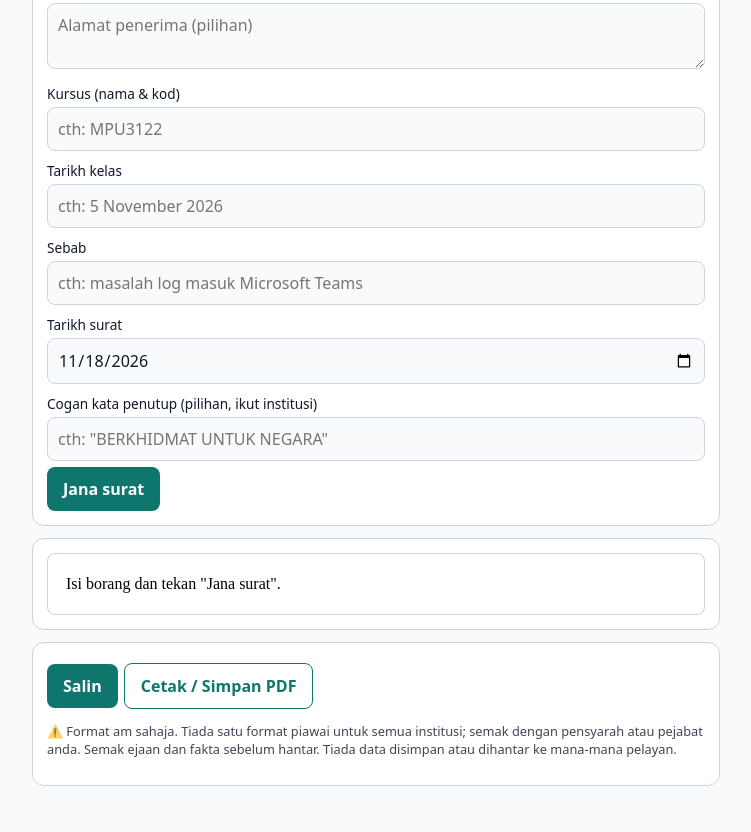
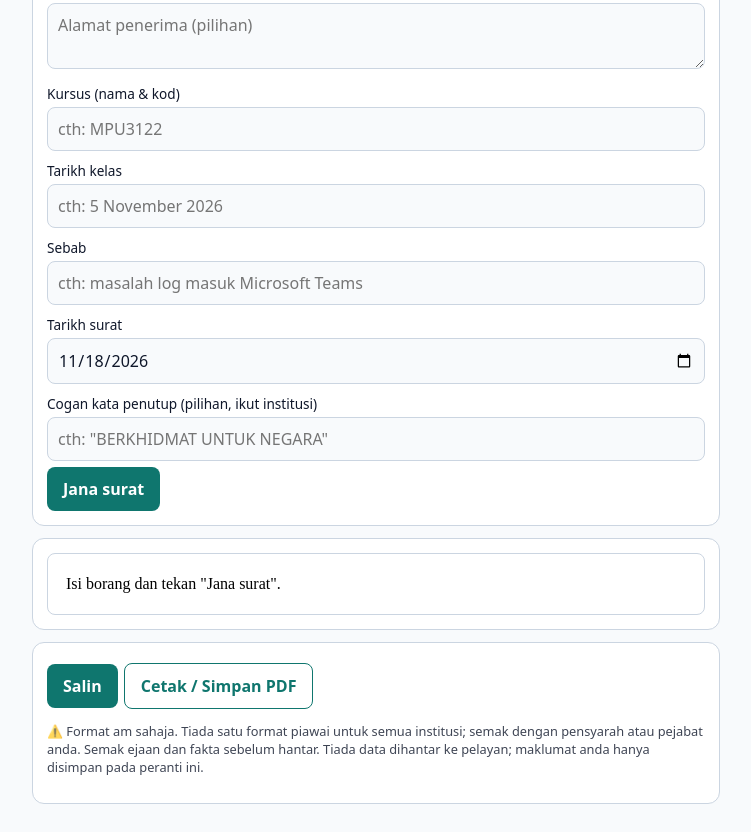
Before and after one commit to fiylim/Surat-Rasmi-MY, a plain HTML site: page index.html in a window 1280 px wide. Shown: the part 713-1545 px from the top of the page, without its empty margins (264-1015 px from the left). Drawn offline with Linux system fonts and the light colour scheme.

Commit message:
index.html

```diff
--- a/index.html
+++ b/index.html
@@ -53,7 +53,7 @@ button.alt{background:transparent;color:var(--ac);border:1px solid var(--ac)}
 <div class="card" id="printarea"><div id="out">Isi borang dan tekan "Jana surat".</div></div>
 <div class="card">
 <button onclick="copyIt()">Salin</button><button class="alt" onclick="window.print()">Cetak / Simpan PDF</button>
-<p class="note">⚠️ Format am sahaja. Tiada satu format piawai untuk semua institusi; semak dengan pensyarah atau pejabat anda. Semak ejaan dan fakta sebelum hantar. Tiada data disimpan atau dihantar ke mana-mana pelayan.</p>
+<p class="note">⚠️ Format am sahaja. Tiada satu format piawai untuk semua institusi; semak dengan pensyarah atau pejabat anda. Semak ejaan dan fakta sebelum hantar. Tiada data dihantar ke pelayan; maklumat anda hanya disimpan pada peranti ini.</p>
 </div>
 </main>
 <script src="templates.js"></script>
```
